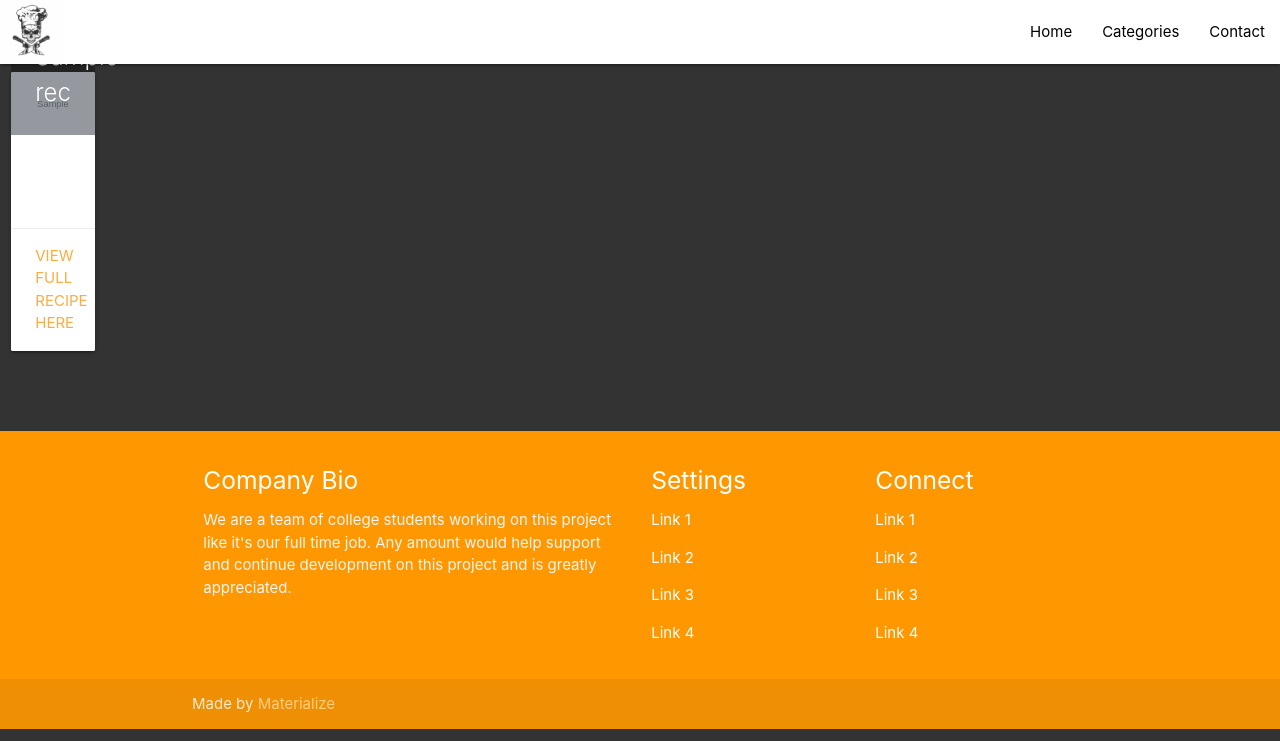
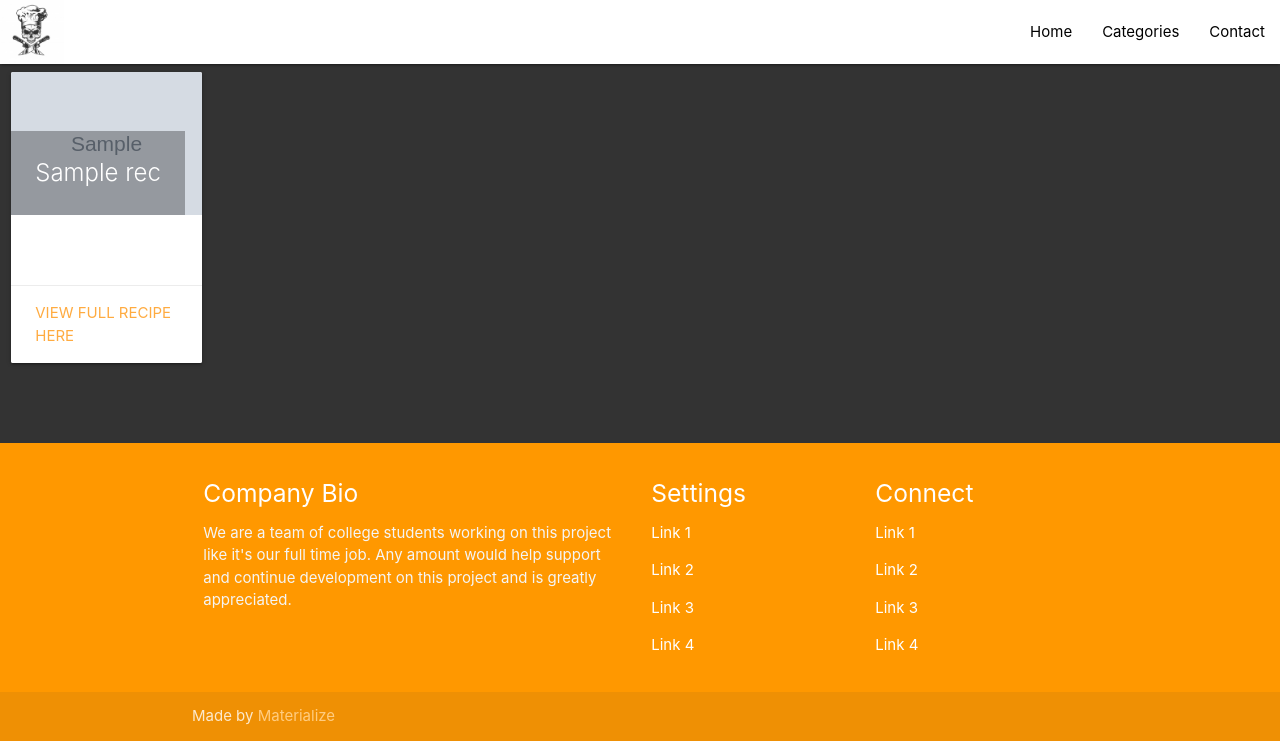
Before and after one commit to Code-Institute-Submissions/MS3-4, a Flask app: template MS3_Cookbook/templates/results.html in a window 1280 px wide. Shown: the top 741 px of the page. Run offline with Flask 2, Linux system fonts and the light colour scheme; the template is opened without the code that fills it: most values are stand-ins (such as "Sample title", 1, 10 or a date in 2020); grey boxes marked "Sample" are stand-in pictures; parts of the project's set-up code (start-up, migrations or seed data) failed here and were passed over; some libraries are stand-ins or nearby versions.

Commit message:
Shanged grid layout of results for styling and responsiveness

```diff
--- a/MS3_Cookbook/templates/results.html
+++ b/MS3_Cookbook/templates/results.html
@@ -3,7 +3,7 @@
 {% block content %}
 <div class="row">
 {% for rec in results %}
-<div class="col m1">
+<div class="col s12 m6 l4 xl2 result-cards">
 {% include 'recipecard.html' %}
 </div>
 {% endfor %}
```
